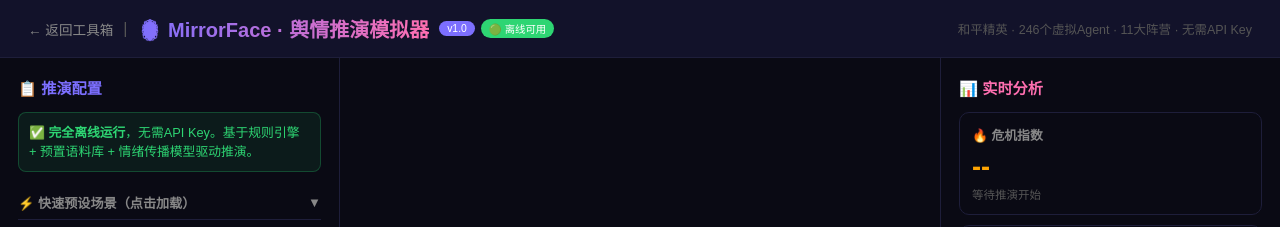
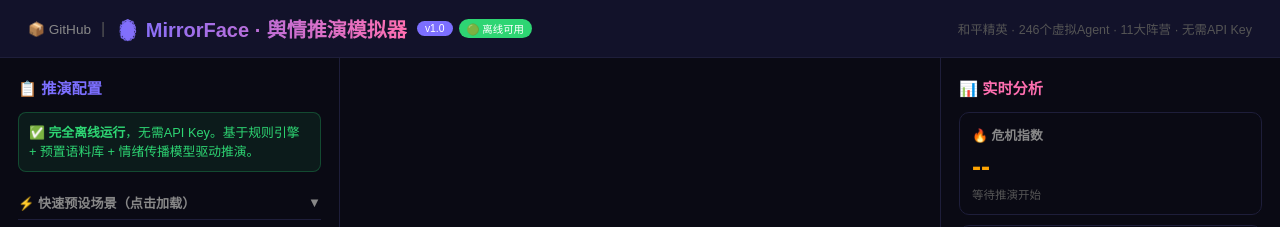
Before and after one commit to jeremizhang33/mirofish-sentiment-sim, a plain HTML site: page index.html in a window 1280 px wide. Shown: the top 227 px of the page. Drawn offline with Linux system fonts and the light colour scheme.

Commit message:
fix: update back link for GitHub Pages deployment

```diff
--- a/index.html
+++ b/index.html
@@ -10,7 +10,7 @@
 
 <div class="topbar">
   <div style="display:flex;align-items:center">
-    <a class="back" href="/">← 返回工具箱</a>
+    <a class="back" href="https://github.com/jeremizhang33/mirofish-sentiment-sim" target="_blank">📦 GitHub</a>
     <span style="margin:0 10px;color:var(--text3)">|</span>
     <h1>🪞 MirrorFace · 舆情推演模拟器</h1>
     <span class="badge">v1.0</span>
```
